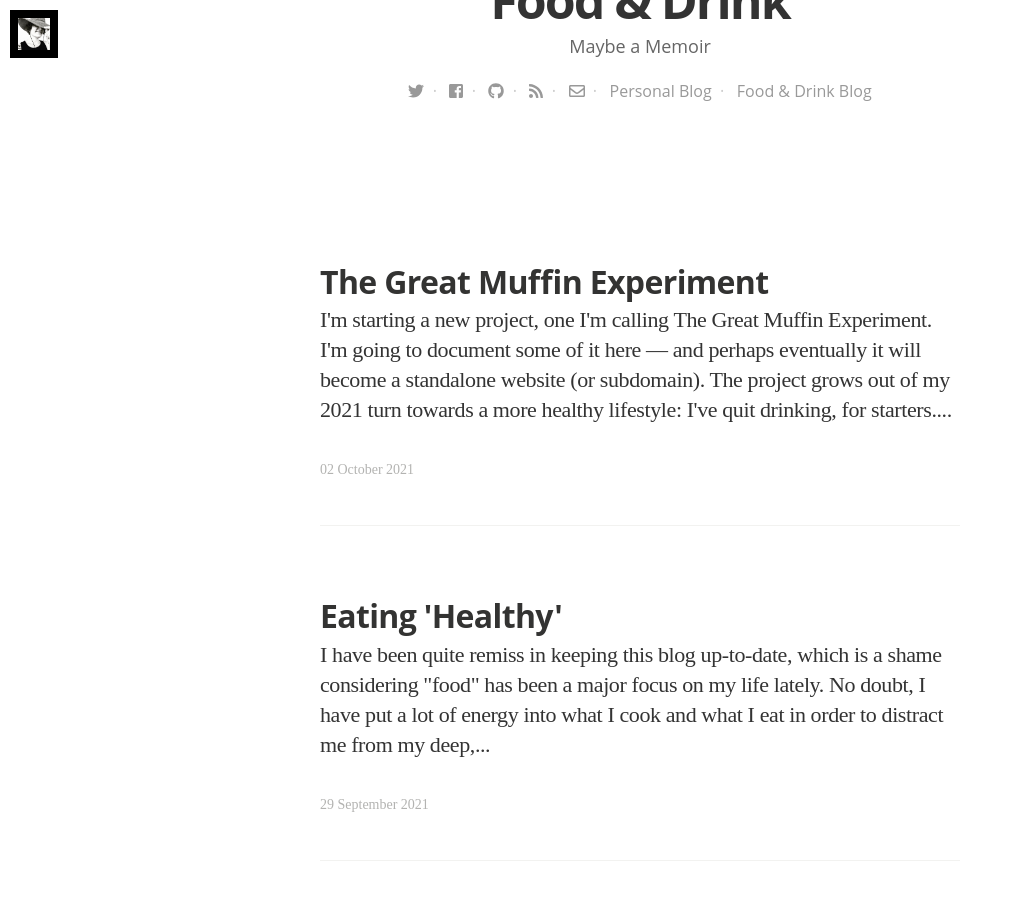
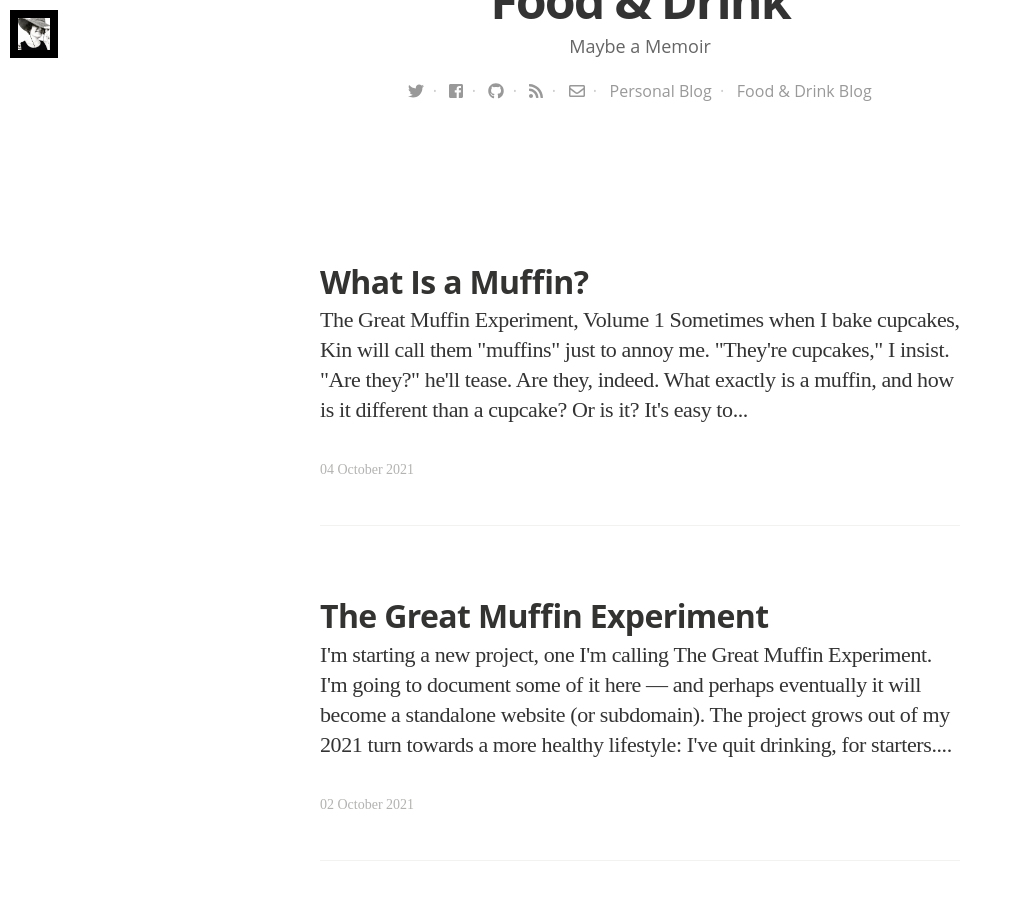
Before and after one commit to audreywatters/food, a Jekyll site: the page built from blog/index.html, in a window 1280 px wide and 900 px high, scrolled down 559 px. Shown: the whole window, without its empty margins (0-1013 px from the left). Built offline with Jekyll 4.4.1, drawn with Linux system fonts in a browser that asks for light colours; nearby versions of some CDN libraries; some web fonts are replaced; the list of posts is cut into pages by our own code; some of the changed text lies outside the part shown.

Commit message:
New post, and a grand experiment in using YML

```diff
--- a/_data/recipes.yaml
+++ b/_data/recipes.yaml
@@ -24,6 +24,30 @@
   preptime: 10
   cooktime: 20
   servings: 12
+- title: Simple Muffin (Bread) Pudding
+  description: This is based on Mark Bittman's recipe in The New York Times.
+  category: dessert
+  ingredients:
+  - 2 cups milk
+  - 2 Tbsp butter
+  - 1 tsp vanilla extract
+  - 1/3 cup sugar
+  - Pinch of salt
+  - 5 to 6 cups of muffins, broken into 2" pieces
+  - 2 eggs, beaten
+  - fresh fruit (optional)
+  cuisine: American
+  date: 2021-10-04
+  instructions:
+    - Preheat oven to 350 F. Butter a 4 to 6 cup baking dish and fill with the muffin pieces. Add fresh fruit, if desired.
+    - In a small saucepan over low heat, warm the milk, butter, vanilla, sugar, and salt. Cook until the butter is melted and the sugar is dissolved.
+    - Cool the mixture. Then add the beaten eggs. Pour this over the muffins.
+    - Bake for 30 to 45 minutes until the custard is set but still a little bit wobbly.
+    - Serve warm or at room temperature.
+  calories: 382
+  preptime: 10
+  cooktime: 45
+  servings: 6 to 8
 - title: Friends & Family Granola
   description: This is based on the granola recipe from Roxana Jullapart's Mother Grains cookbook.
   category: breakfast
--- /dev/null
+++ b/_posts/2021-10-04-what-is-a-muffin.html
@@ -0,0 +1,73 @@
+---
+layout: post
+title: "What Is a Muffin?"
+date: 2021-10-04 15:15:00 +0000
+tags: muffins
+image:
+imagecredits:
+---
+<p><em>The Great Muffin Experiment, Volume 1</em>
+
+<p>Sometimes when I bake cupcakes, Kin will call them &quot;muffins&quot; just to annoy me. &quot;They're cupcakes,&quot; I insist. &quot;Are they?&quot; he'll tease.</p>
+
+<p>Are they, indeed. What exactly <em>is</em> a muffin, and how is it different than a cupcake? <em>Or is it</em>? </p>
+
+<p>It's easy to joke about confusing the two. Both are baked in muffin tins — muffin tins often lined with cupcake papers. And the etymology doesn't help clarify things — a cake baked in a cup seems obvious. But the word &quot;muffin&quot; is possibly derived from the Low German &quot;<em>muffen</em>,&quot; plural of &quot;<em>muffe</em>&quot; or &quot;small cake.&quot; Possibly — what we know now as the small cake-like muffin is different from the small yeasted bread known as the crumpet or English muffin. It's confusing.</p>
+
+<p>There are, of course, ways we distinguish the two: cupcakes can be frosted, for example; muffins are less likely to be, although they can be glazed. Muffins purport to be healthy; you can get away with eating one for breakfast, while it's generally frowned upon to eat a cupcake for the first meal of the day. I say &quot;purport to be healthy,&quot; because muffins are still quite sweet and even with &quot;healthy&quot; additions like flax seed and oats and dried fruit, they can contain about as much sugar and fat as a cupcake. There are, for what it's worth, about <a href="https://www.fatsecret.com/calories-nutrition/starbucks/chocolate-chunk-muffin">440 calories in the Starbucks Chocolate Chunk Muffin</a>.</p>
+
+<p>In fact, the difference between a muffin and a cupcake is not in the ingredients or the calories or the topping or the time of day they're consumed. Rather, <strong>the difference is in how the batter is assembled</strong>. Cupcakes are, as the name suggests, typically made the same way that cakes are: by creaming the butter and sugar, then adding the eggs and beating until light and fluffy. The dry ingredients — flour, salt, and baking powder, for example — are then added alternately with milk. Muffins are more akin to a quick bread insofar as the dry ingredients (including the sugar) are mixed together; the wet ingredients are mixed together separately; and then the two are combined quickly, without too much stirring — that would develop gluten and make the muffins chewy. Lumps are bad in your cake batter; lumps are fine in your muffin batter.</p>
+
+<p>(This distinction works well right up until you consider all the &quot;just add water&quot; varieties of &quot;instant&quot; (read: microwavable) mixes. Then, I guess, it's quick bread all the way down.)</p>
+
+<p><h2>Basic Muffin Recipe</h2></p>
+
+<!-- recipe post-content -->
+<article itemtype="http://schema.org/Recipe">
+
+  <!-- ingredients -->
+  <div>
+    <strong>Ingredients</strong>
+     <ul>
+        {% for ingredient in page.ingredients %}
+        <li itemprop="ingredients">{{ ingredient[1] }} {{ ingredient[0] }}</li>
+        {% endfor %}
+     </ul>
+  </div>
+  <!-- ingredients -->
+
+  {{content}}
+
+  <!-- instructions -->
+  <div itemprop="recipeInstructions">
+    <strong>Instructions</strong>
+    <ol>
+      <li>{{ page.instructions | join: '</li> <li>' }}</li>
+    </ol>
+  </div>
+  <!-- instructions -->
+</div>
+
+{% if page.prepmins or page.cookmins %}
+  <dl class="dl-horizontal">
+    {% if page.prepmins %}<dt>Preparation time</dt><dd>{{ page.prepmins }} mins<span itemprop="prepTime" class="invisible">PT{{ page.prepmins }}M</span></dd>{% endif %}
+    {% if page.cookmins %}<dt>Cooking time</dt><dd>{{ page.cookmins }} mins<span itemprop="cookTime" class="invisible">PT{{ page.cookmins }}M</span></dd>{% endif %}
+  </dl>
+{% endif %}
+
+<p class="invisible" itemprop="description">{{ page.excerpt | strip_html | strip_newlines | truncate: 200 }}</p>
+<p class="invisible" itemprop="nutrition" itemscope itemtype="http://schema.org/NutritionInformation"><span itemprop="calories">{{ page.calories | default: 2 }}</span></p>
+<p class="invisible" itemprop="aggregateRating" itemscope itemtype="http://schema.org/AggregateRating"><span itemprop="ratingValue">5</span><span itemprop="reviewCount">1</span></p>
+<!-- recipe post-content -->
+
+<p><img src="https://audreywatters.s3.amazonaws.com/2021-10-04-basic2.jpg">
+
+<p><h2>Some Baking Notes</h2></p>
+
+<p>If we think of this as the &quot;ur&quot; muffin — a stretch, but bear with me — then there's lots of room for exploration. You can think of all these ingredients are variables to be played with — more sugar, different flour, different fat, for starters. And that's some of what I'll explore throughout The Great Muffin Experiment. </p>
+
+<p><img src="https://audreywatters.s3.amazonaws.com/2021-10-04-basic.jpg">
+
+<p>But &quot;ur&quot; muffin or not, I found these to be quite bland, not surprisingly. I wouldn't complain too much about the level of sweetness, but the only real flavor came from the butter. The texture of the muffin was fine — perhaps a little dry. (I could have added more milk, I suppose, as Bittman recommends. I also could have cooked them a bit less than what the recipe called for, I think.) The biggest drawback, however, was that these didn't freeze well, which is something I am definitely looking for as I cannot eat a dozen muffins that quickly. </p>
+
+<p>(As such, I now have 10 rather dull and dry muffins that I have to do something with. How about bread pudding?)</p>
```
